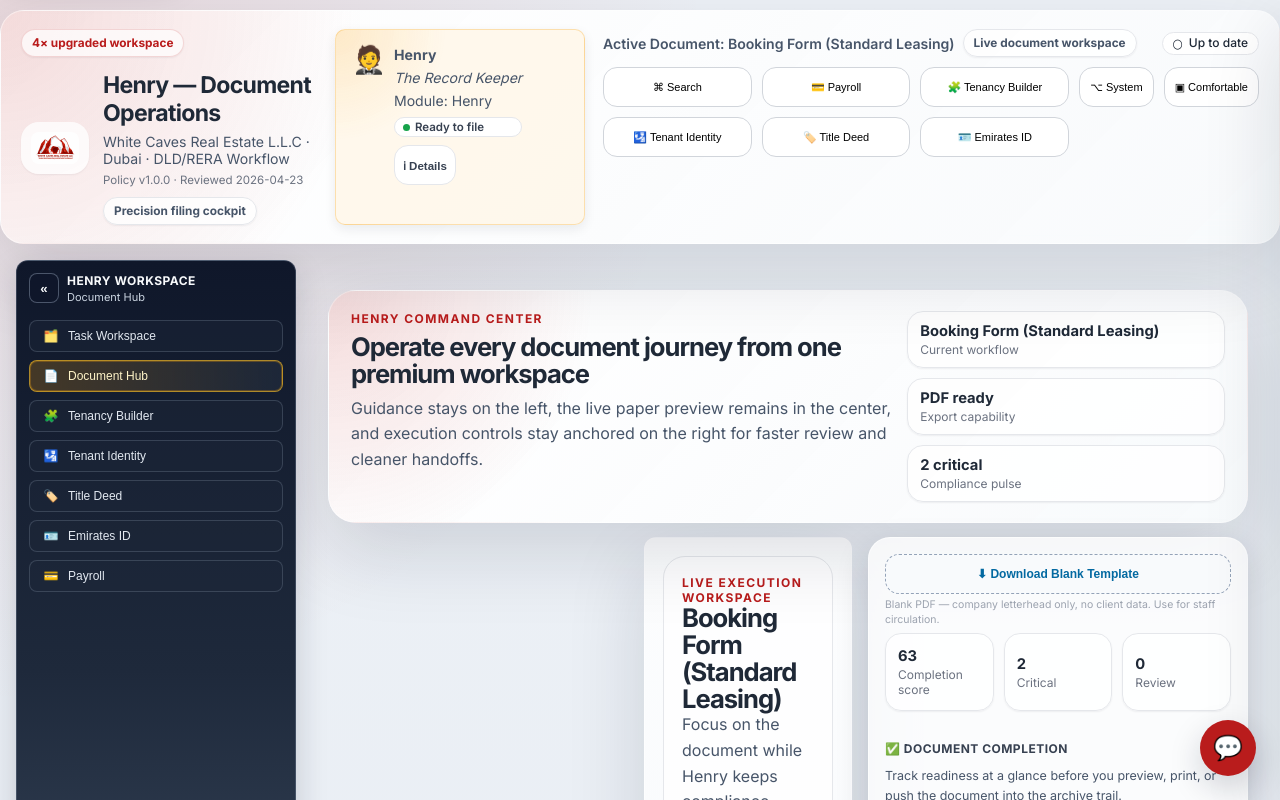
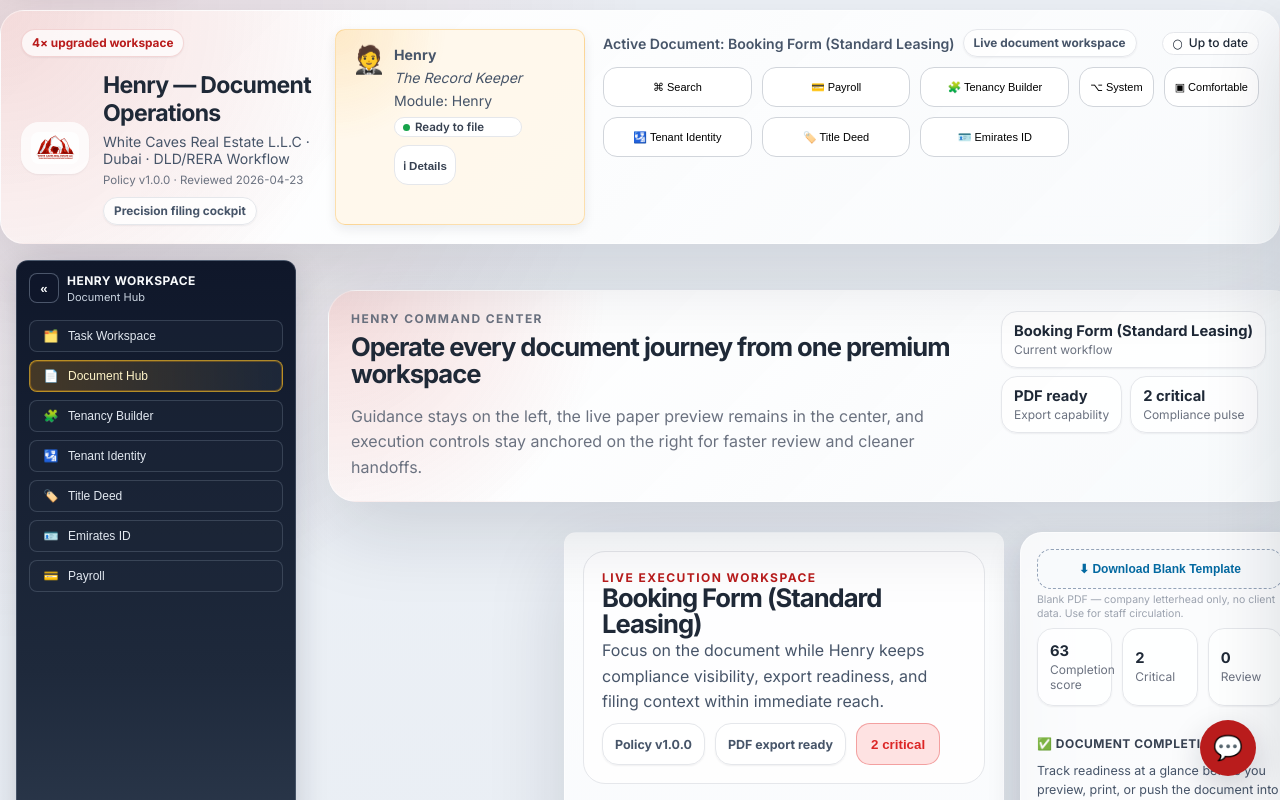
Before and after one commit to arslan9024/Henry, a React (Vite) app: page / in a window 1280 px wide. Both pictures are taken after a click on the button "Open legacy Document Hub". Shown: the top 800 px of the page. Built offline with nearby package versions, Linux system fonts and the light colour scheme; what @react-pdf/renderer would draw is missing.

Commit message:
refactor(ui): align document hub with workflow semantic classes

```diff
--- a/src/components/DocumentHubPage.jsx
+++ b/src/components/DocumentHubPage.jsx
@@ -47,7 +47,7 @@
   const closePreviewModal = useCallback(() => dispatch(closePreview()), [dispatch]);
 
   return (
-    <main className="app-layout shell-page" id="main" tabIndex={-1}>
+    <main className="app-layout workflow-page shell-page" id="main" tabIndex={-1}>
       <HubWorkspace
         activeTemplateLabel={activeTemplateLabel}
         canGeneratePdf={canGeneratePdf}
@@ -71,7 +71,10 @@
           ) : null
         }
         rightPanelSlot={
-          <aside className="right-panel print-hidden" aria-label="Document checklist and tools">
+          <aside
+            className="right-panel workflow-page__rail print-hidden"
+            aria-label="Document checklist and tools"
+          >
             <DocumentChecklistPanel />
           </aside>
         }
--- a/src/components/documentHub/HubWorkspace.jsx
+++ b/src/components/documentHub/HubWorkspace.jsx
@@ -15,8 +15,8 @@
 }) => {
   return (
     <>
-      <section className="hub-overview print-hidden" data-overlay-shield>
-        <div className="hub-overview__content">
+      <section className="hub-overview workflow-page__header print-hidden" data-overlay-shield>
+        <div className="hub-overview__content workflow-page__header-copy">
           <p className="hub-overview__eyebrow">Henry command center</p>
           <h2 className="hub-overview__title">Operate every document journey from one premium workspace</h2>
           <p className="hub-overview__description">
@@ -24,7 +24,7 @@
             stay anchored on the right for faster review and cleaner handoffs.
           </p>
         </div>
-        <div className="hub-overview__metrics" aria-label="Workspace summary">
+        <div className="hub-overview__metrics workflow-page__header-actions" aria-label="Workspace summary">
           <div className="hub-overview__metric">
             <strong>{activeTemplateLabel}</strong>
             <span>Current workflow</span>
@@ -41,12 +41,14 @@
       </section>
 
       <section
-        className={`hub-content ${railCollapsed ? 'hub-content--rail-collapsed' : ''}`}
+        className={`hub-content workflow-page__grid workflow-page__grid--three-rail ${
+          railCollapsed ? 'hub-content--rail-collapsed' : ''
+        }`}
         data-overlay-shield
       >
         {leftRailSlot}
 
-        <section className="preview-area" aria-live="polite">
+        <section className="preview-area workflow-page__main" aria-live="polite">
           <div className="preview-area__hero">
             <div>
               <p className="preview-area__eyebrow">Live execution workspace</p>
```
